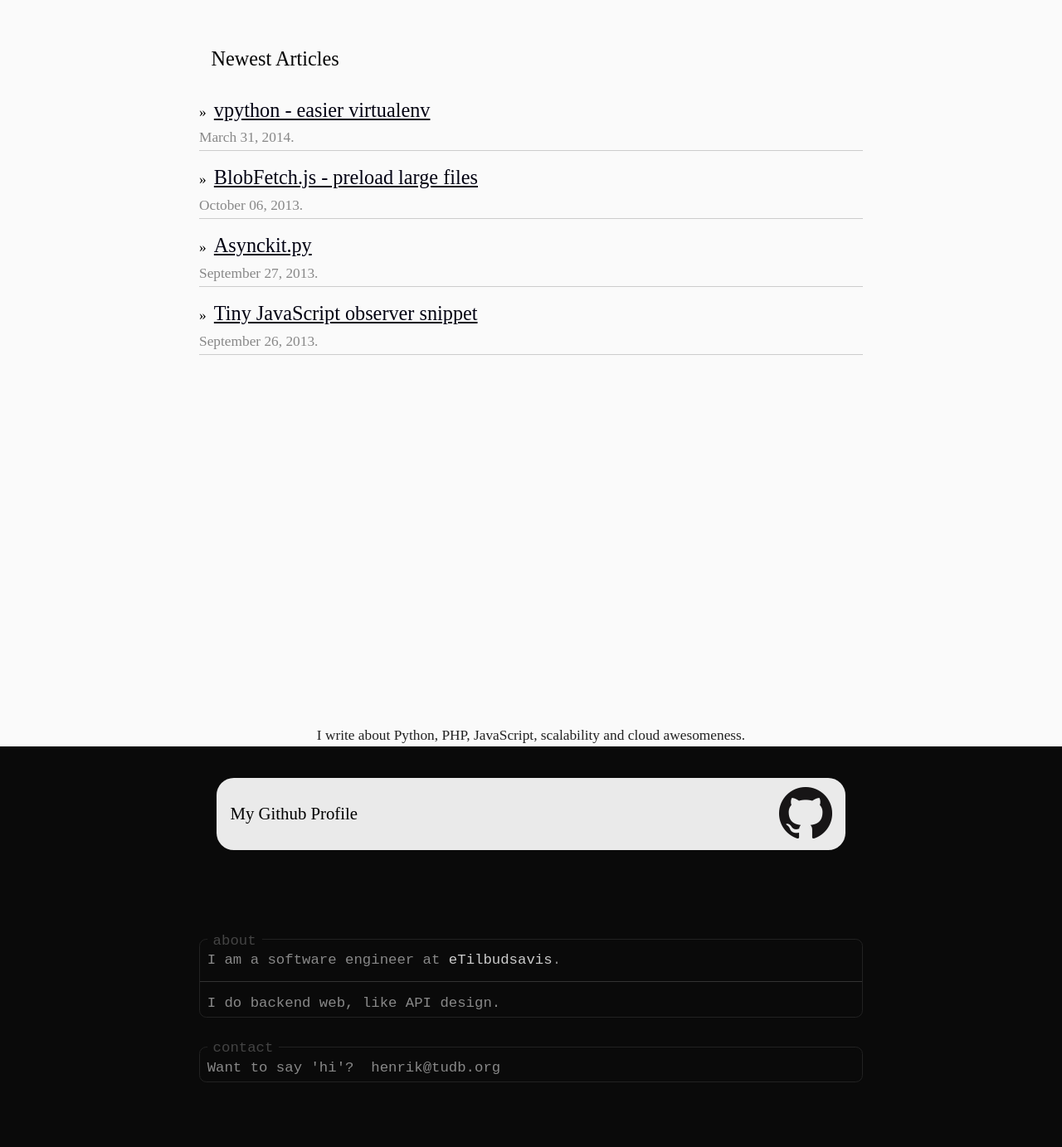
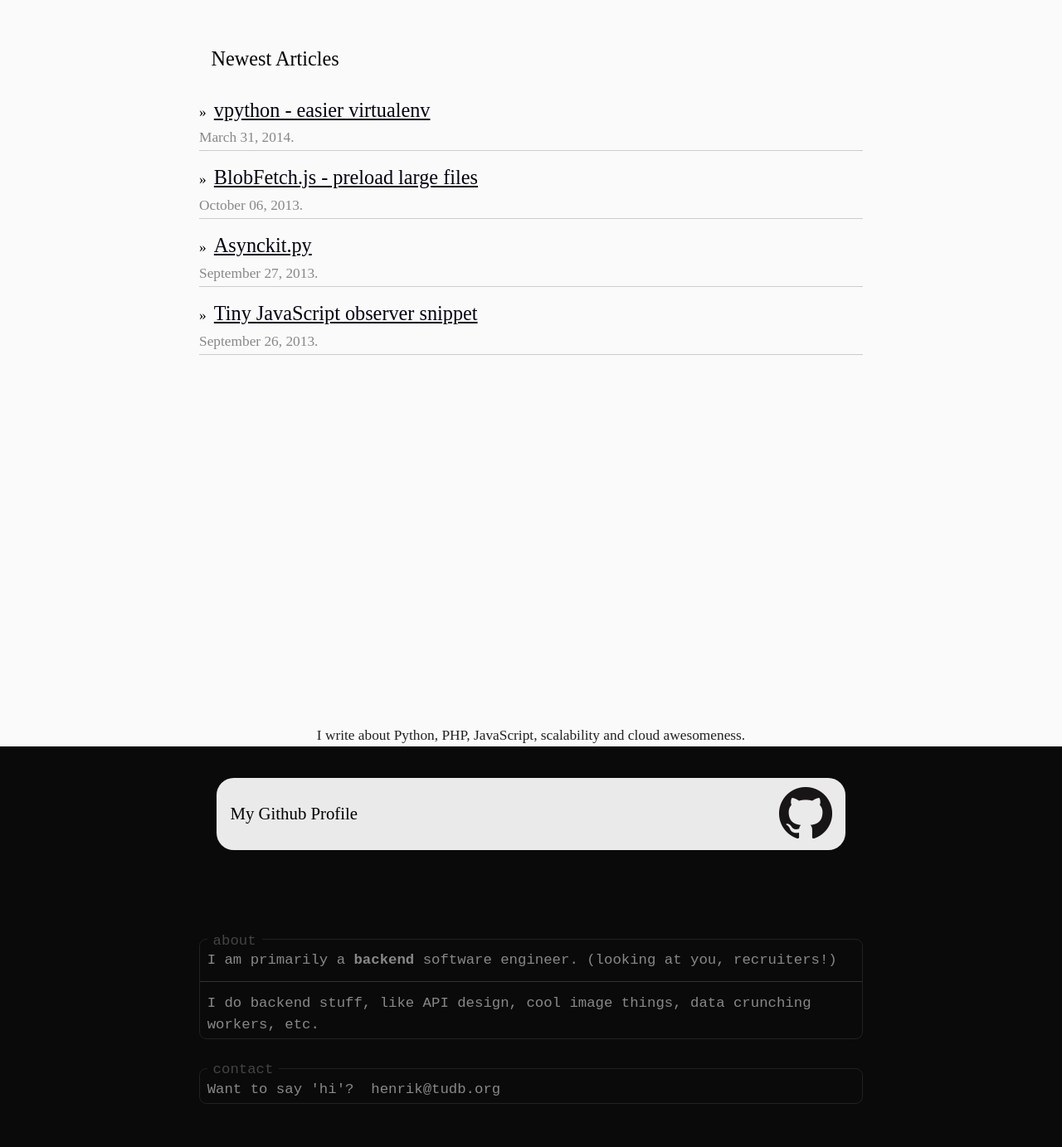
Before and after one commit to henriktudborg/henriktudborg.github.io, a Jekyll site: the page built from index.html, in a window 1280 px wide. Shown: the whole page at 83% size. Built offline with Jekyll 4.4.1, drawn with Linux system fonts in a browser that asks for light colours; some web fonts are replaced; Markdown is read by kramdown in place of the engine named in the settings; before the commit the page ends 1357 px from its top, so only the background shows below that.

Commit message:
No longer at eta. Also, more "loose" wording.

```diff
--- a/_layouts/default.html
+++ b/_layouts/default.html
@@ -44,11 +44,11 @@
                 <div class="footer-fieldset">
                     <h4 class="footer-legend">about</h4>
                     <div class="footer-fieldset-inner">
-                        <p>I am a software engineer at <a href="https://etilbudsavis.dk">eTilbudsavis</a>.</p>
+                        <p>I am primarily a <strong>backend</strong> software engineer. (looking at you, recruiters!)</p>
                     </div>
                     <hr>
                     <div class="footer-fieldset-inner">
-                        <p>I do backend web, like API design.</p>
+                        <p>I do backend stuff, like API design, cool image things, data crunching workers, etc.</p>
                     </div>
                 </div>
                 <div class="footer-fieldset">
```
